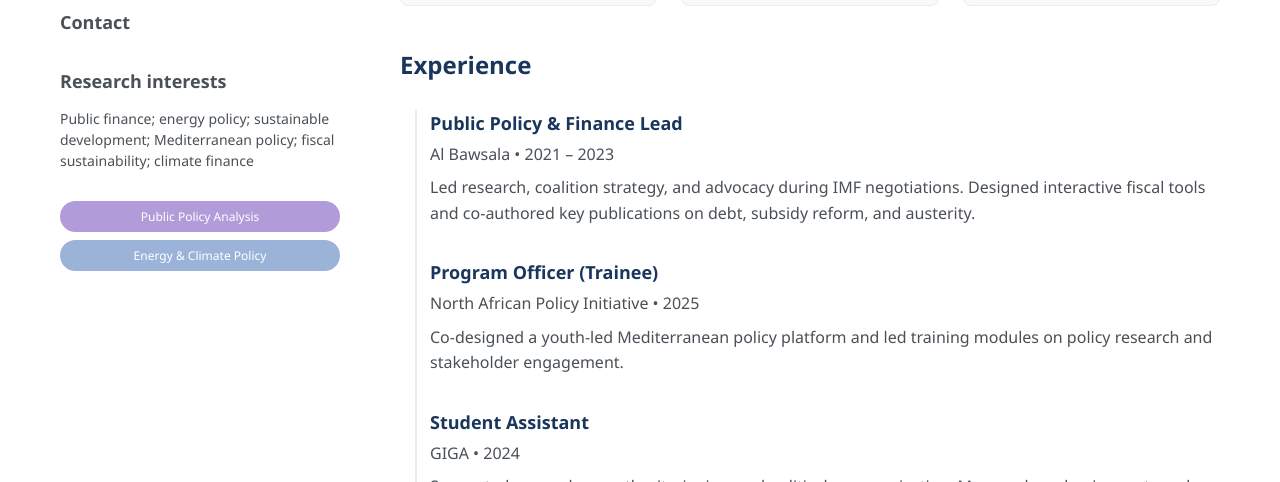
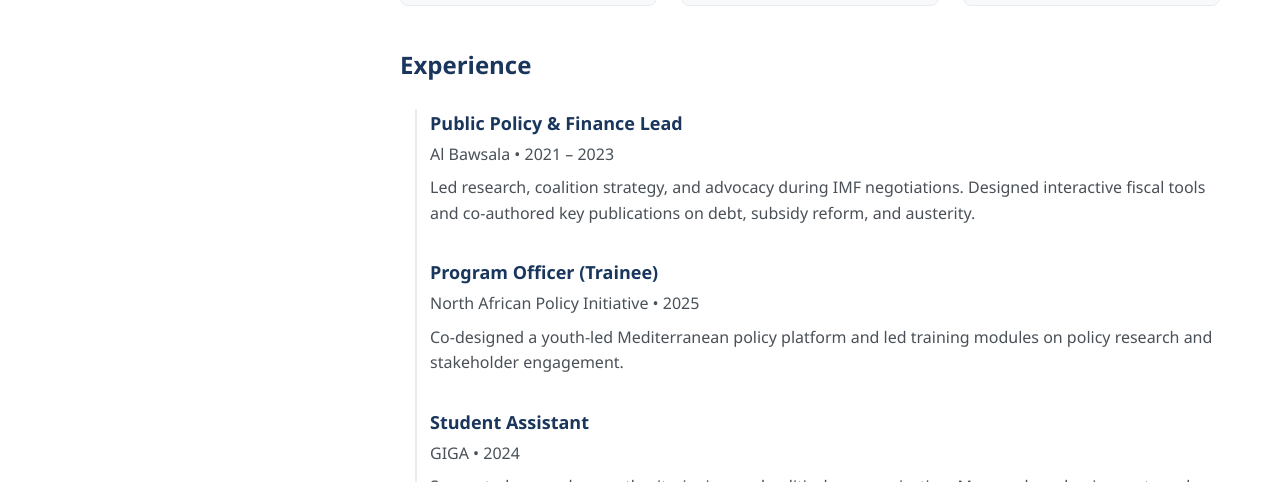
Before and after one commit to chammam-houssem/Policy-Desk, a plain HTML site: page index.html in a window 1280 px wide. Shown: the part 618-1100 px from the top of the page. Drawn offline with Linux system fonts and the light colour scheme.

Commit message:
left element fixes

```diff
--- a/index.html
+++ b/index.html
@@ -40,20 +40,6 @@
                                 <i class="fab fa-linkedin"></i> LinkedIn Profile
                             </a>
                             <a href="Houssem Chammam CV.pdf" class="download-cv-btn" download>Download CV</a>
-                        </div>
-
-                        <div class="contact-section">
-                            <h3 class="sidebar-title">Contact</h3>
-                        </div>
-
-                        <div class="research-interests">
-                            <h3 class="sidebar-title">Research interests</h3>
-                            <p class="interests-text">Public finance; energy policy; sustainable development; Mediterranean policy; fiscal sustainability; climate finance</p>
-                        </div>
-
-                        <div class="department-tags">
-                            <span class="dept-tag">Public Policy Analysis</span>
-                            <span class="dept-tag">Energy & Climate Policy</span>
                         </div>
                     </div>
                 </aside>
```
